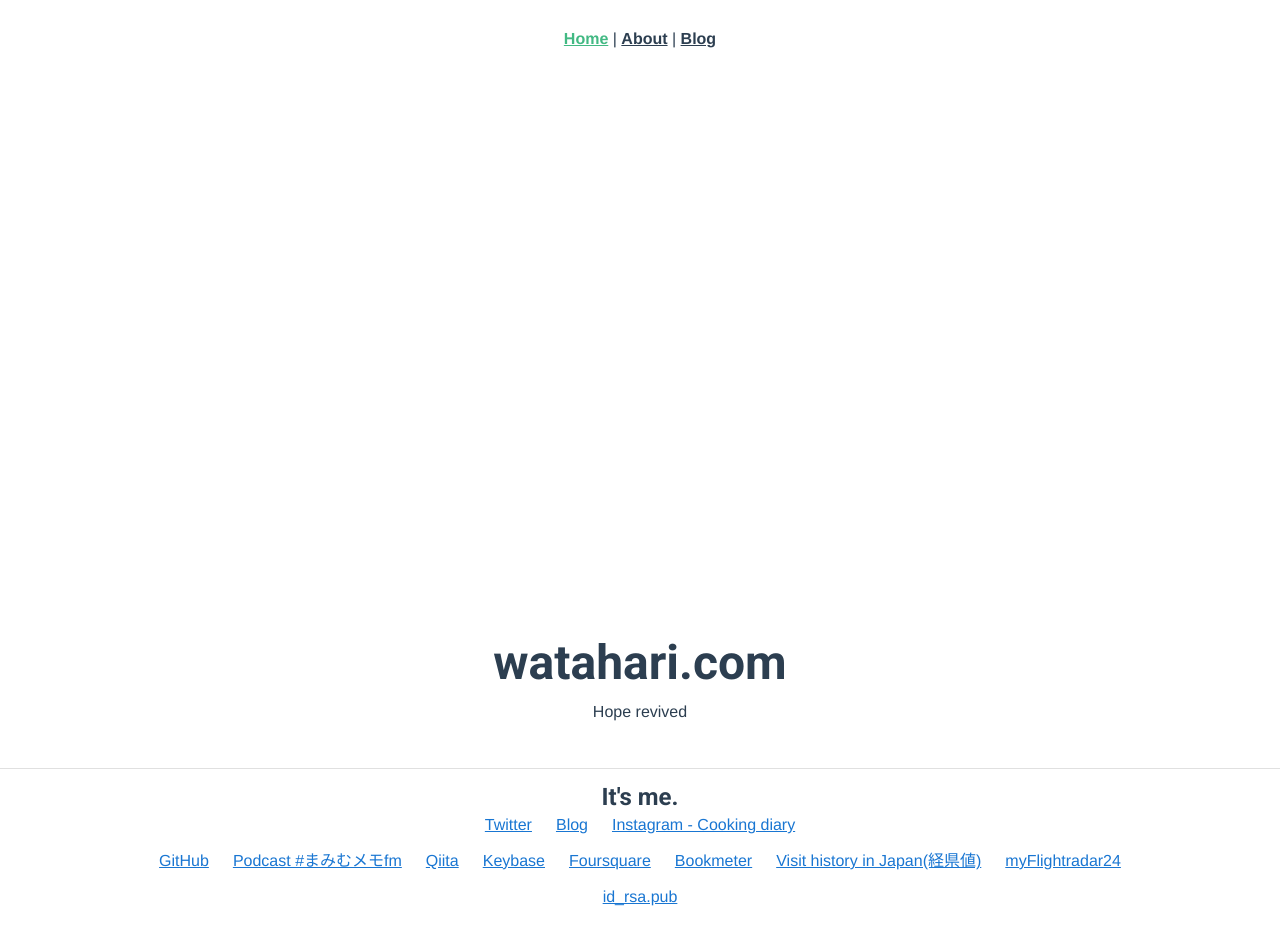
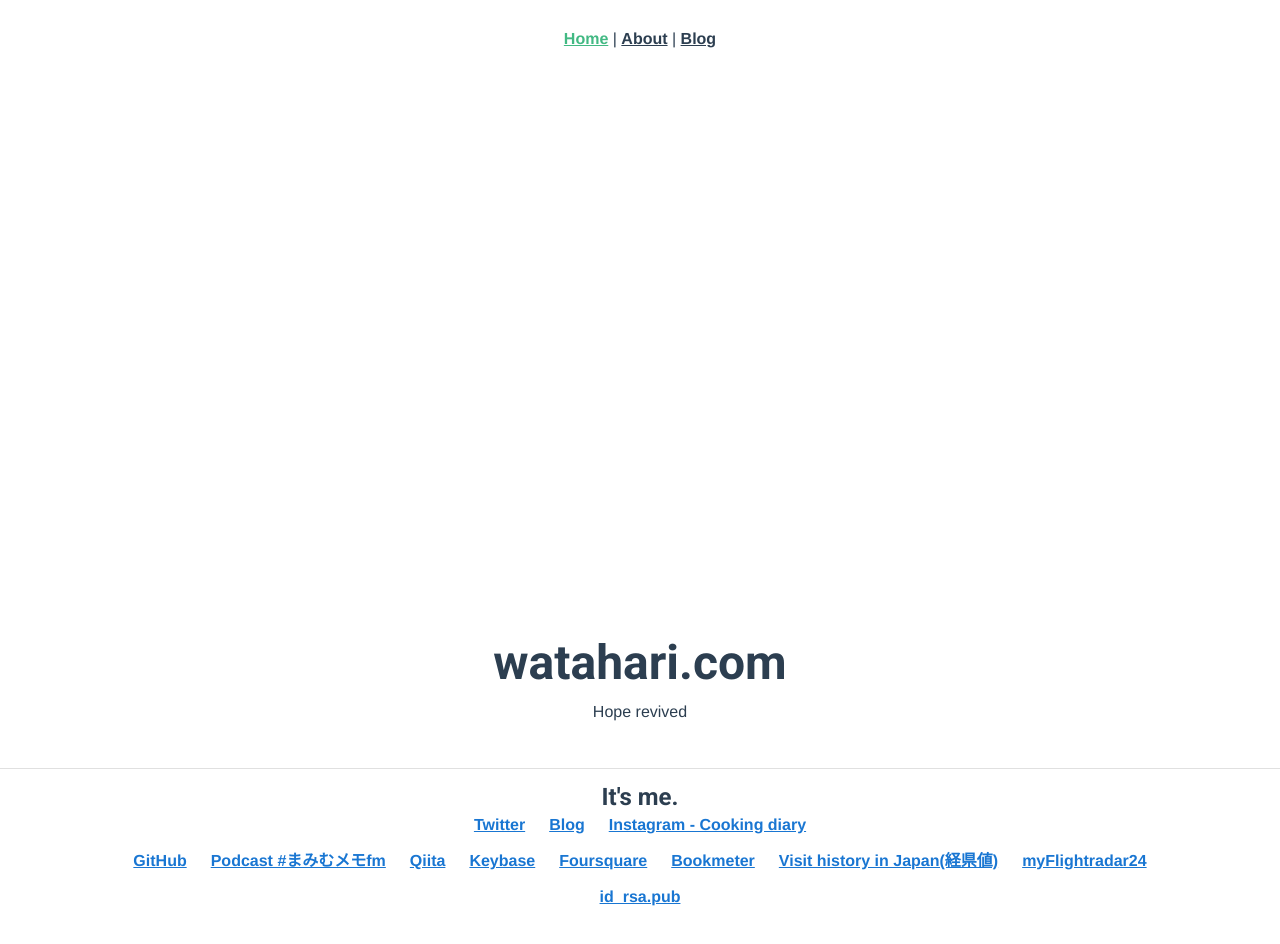
Before and after one commit to watahari/watahari.com, a Vue app: page / in a window 1280 px wide. Shown: the top 944 px of the page. Built offline with nearby package versions, Linux system fonts and the light colour scheme.

Commit message:
[change] anchor link text color

```diff
--- a/src/App.vue
+++ b/src/App.vue
@@ -16,6 +16,10 @@
   -webkit-font-smoothing: antialiased;
   -moz-osx-font-smoothing: grayscale;
   text-align: center;
+  color: #2c3e50;
+}
+a {
+  font-weight: bold;
   color: #2c3e50;
 }
 
```
